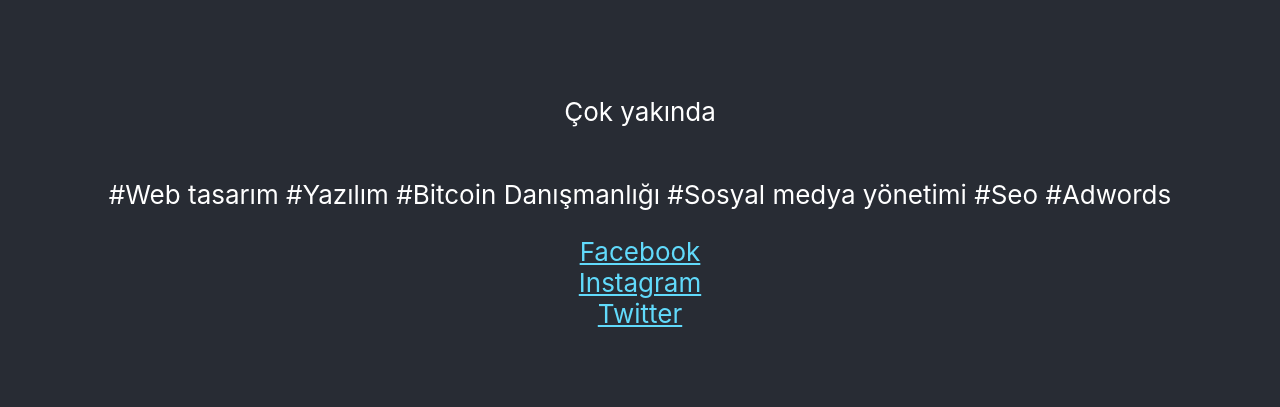
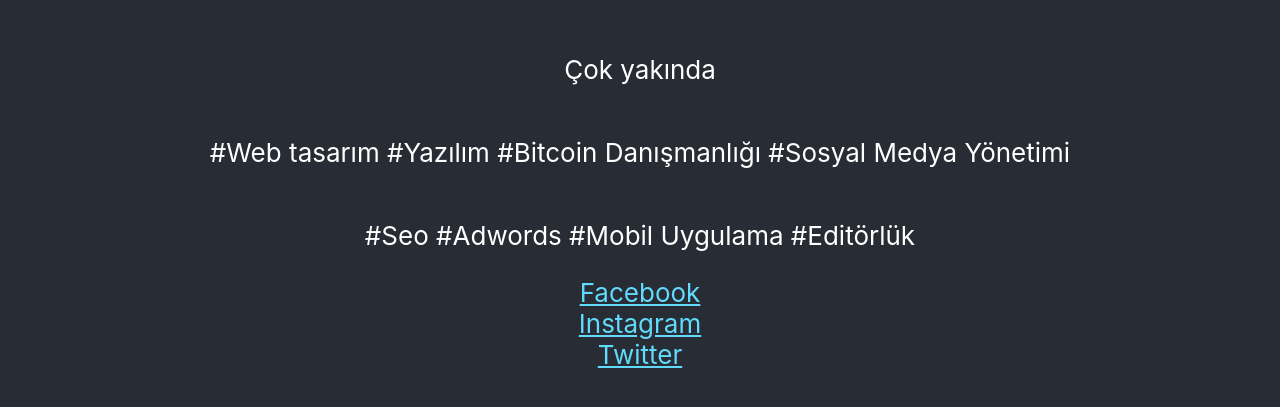
Before and after one commit to JestBilisim/jestbilisim.com.tr, a React (Create React App) app: page / in a window 1280 px wide. Shown: the part 201-608 px from the top of the page. Built offline with nearby package versions, Linux system fonts and the light colour scheme.

Commit message:
Update src/App.js

```diff
--- a/src/App.js
+++ b/src/App.js
@@ -12,7 +12,10 @@
             Çok yakında
           </p>
           <p>
-            #Web tasarım #Yazılım  #Bitcoin Danışmanlığı #Sosyal medya yönetimi #Seo #Adwords
+            #Web tasarım #Yazılım  #Bitcoin Danışmanlığı #Sosyal Medya Yönetimi
+          </p>
+          <p>
+          #Seo #Adwords #Mobil Uygulama #Editörlük
           </p>
           <a
             className="App-link"
```
